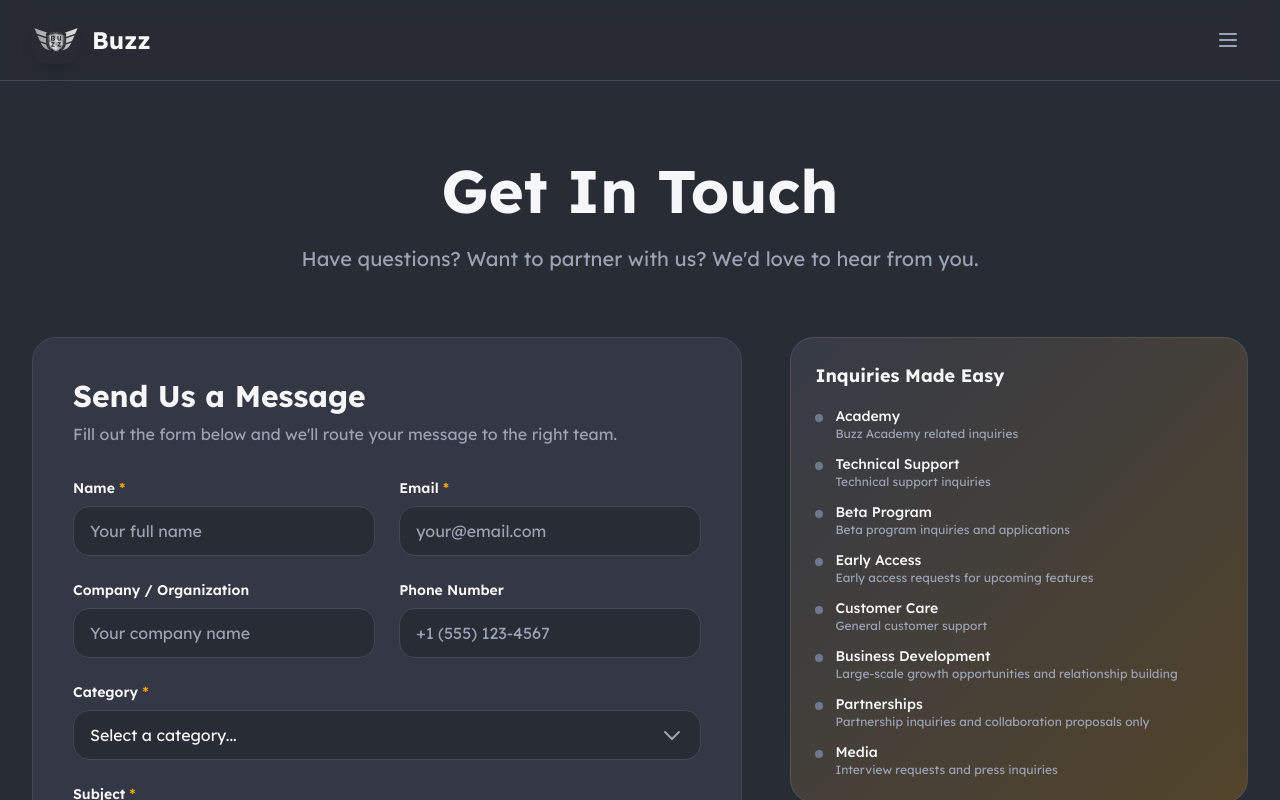
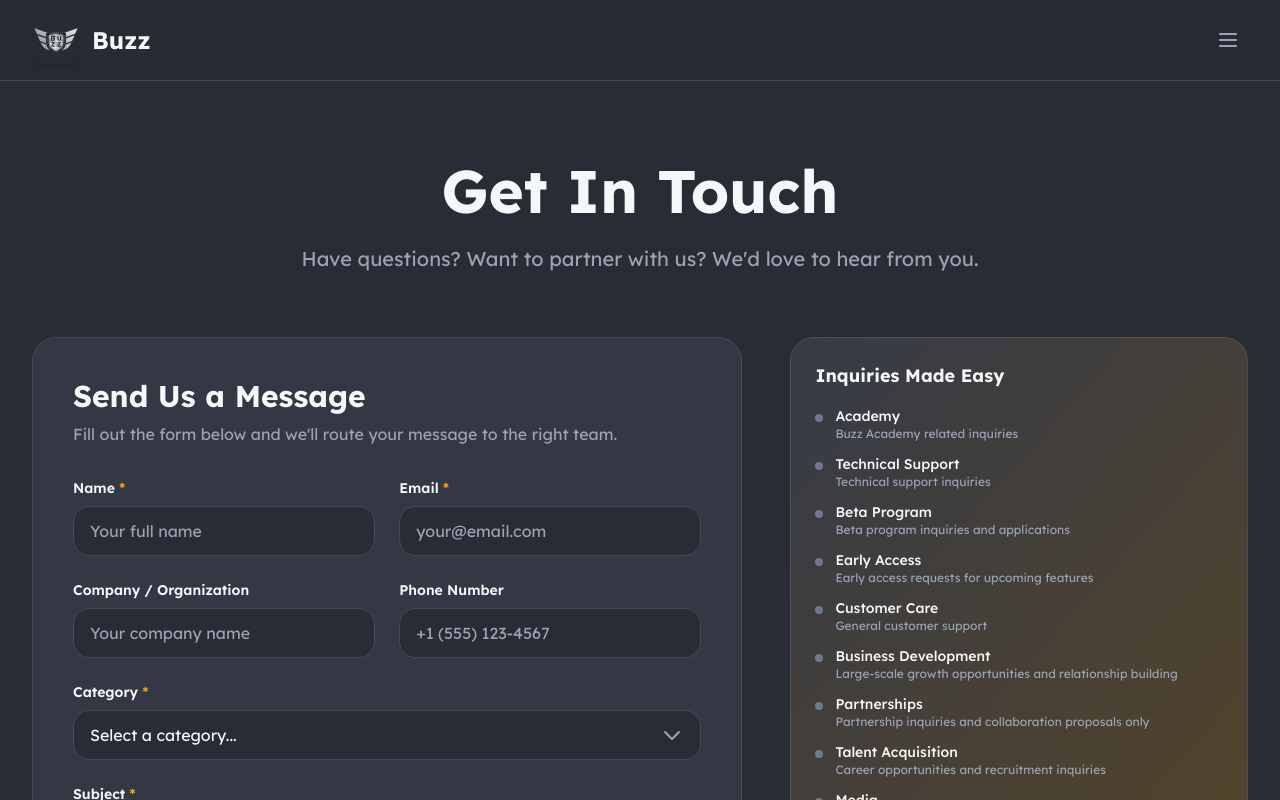
Before and after one commit to xinyu-buzz/buzz_web, a React (Vite) app: page /contact in a window 1280 px wide. Shown: the top 800 px of the page. Built offline with nearby package versions, Linux system fonts and the light colour scheme.

Commit message:
Add Talent Acquisition category to Contact page for recruitment inquiries

```diff
--- a/src/pages/Contact.tsx
+++ b/src/pages/Contact.tsx
@@ -63,6 +63,12 @@ const categories = [
     label: 'Partnerships',
     email: 'partnerships@buzzbuzzin.com',
     description: 'Partnership inquiries and collaboration proposals only',
+  },
+  {
+    id: 'talent',
+    label: 'Talent Acquisition',
+    email: 'ta@buzzbuzzin.com',
+    description: 'Career opportunities and recruitment inquiries',
   },
   {
     id: 'media',
```
